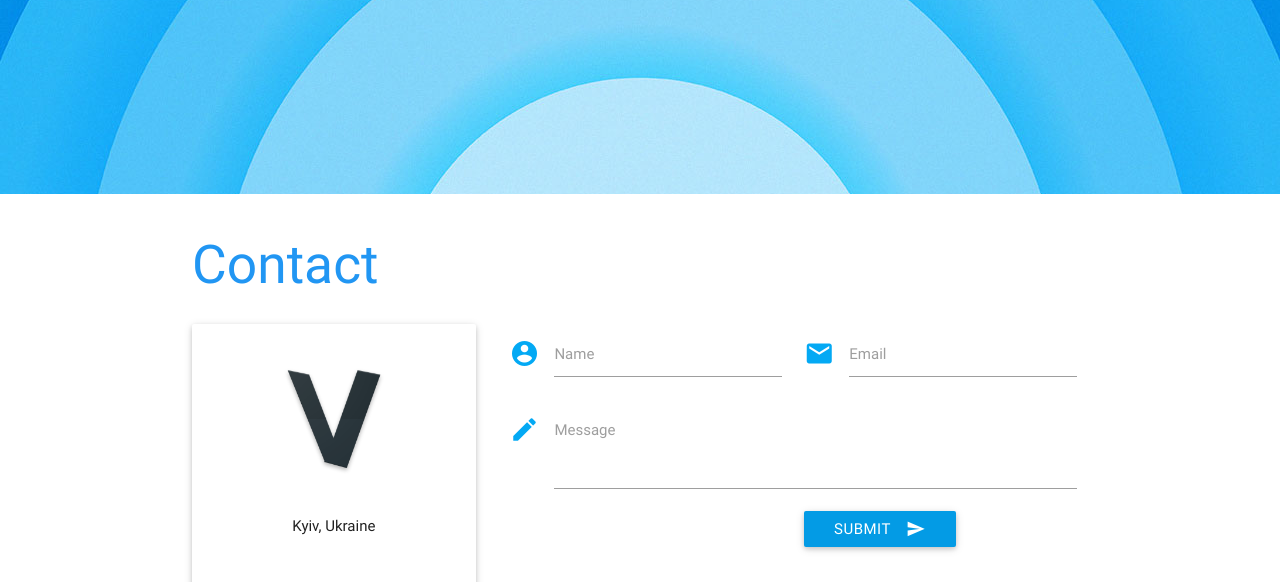
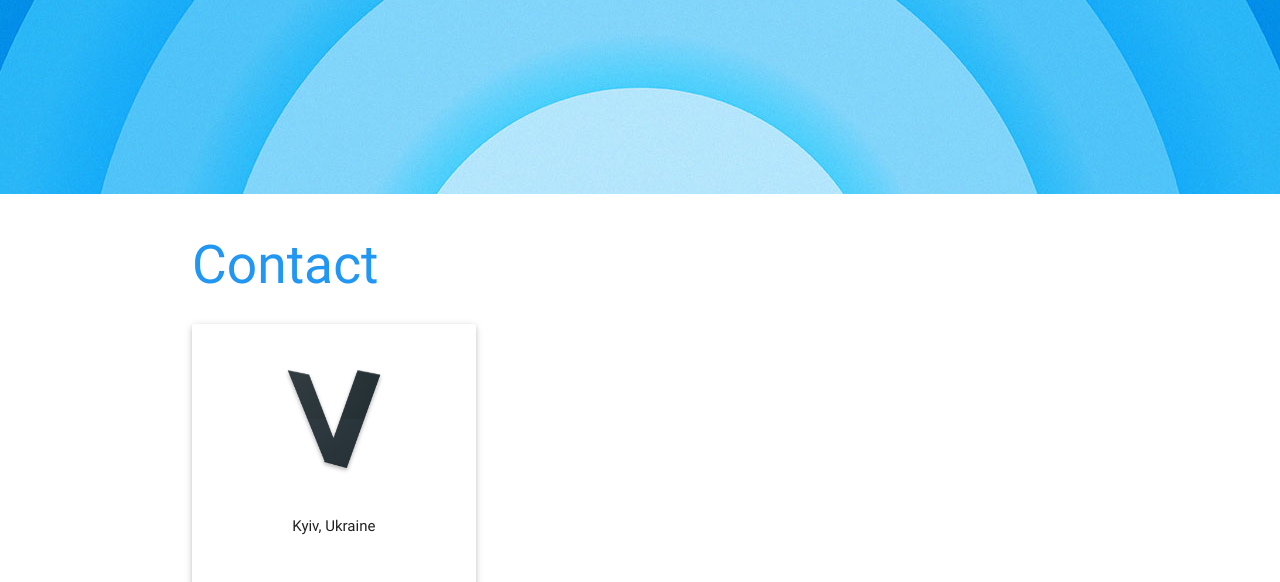
Before and after one commit to personaljesusua/personaljesusua.github.io, a plain HTML site: page index.html in a window 1280 px wide. Shown: the part 2343-2925 px from the top of the page. Drawn offline with Linux system fonts and the light colour scheme.

Commit message:
remove contact form

```diff
--- a/index.html
+++ b/index.html
@@ -238,35 +238,10 @@
 		                                <i class="fab fa-google-play"></i>
 		                            </a>
 		                        </p>
+		                        <p><strong>email:</strong></p>
+		                        <p>vladyslavpohrebniakov [at] gmail [dot] com</p>
 		                    </div>
 		                </div>
-		            </div>
-		            <div class="col s12 m8 l8">
-		                <form class="col s12" action="https://docs.google.com/forms/d/e/1FAIpQLScyb_UXWhaXxq2tInyodrwfQ4kcxZCB_SX5OvDR21TrbUdAYg/formResponse?" target="hidden_iframe" id="gform" onsubmit="submitted=true;" name="gform" enctype="text/plain">
-		                    <div class="row">
-		                        <div class="input-field col s6">
-		                            <i class="mdi-action-account-circle prefix light-blue-text darken-1"></i>
-		                            <input id="entry.749899925" name="entry.749899925" type="text" class="validate text-darken-4" required>
-		                            <label for="entry.749899925" class="text-darken-4">Name</label>
-		                        </div>
-		                        <div class="input-field col s6">
-		                            <i class="mdi-communication-email prefix light-blue-text darken-1"></i>
-		                            <input id="entry.1039834390" name="entry.1039834390" type="email" class="validate text-darken-4" required>
-		                            <label for="entry.1039834390" class="text-darken-4">Email</label>
-		                        </div>
-		                        <div class="input-field col s12">
-		                            <i class="mdi-editor-mode-edit prefix light-blue-text darken-1"></i>
-		                            <textarea id="entry.2012614701" type="text" name="entry.2012614701" class="materialize-textarea text-darken-4" required></textarea>
-		                            <label for="entry.2012614701" class="text-darken-4">Message</label>
-		                        </div>
-		                        <div class="col offset-s6 s4">
-		                            <button class="btn waves-effect waves-light light-blue darken-1" type="submit">Submit
-		                                <i class="mdi-content-send right text-darken-4"></i>
-		                            </button>
-		                        </div>
-		                    </div>
-		                </form>
-		                <iframe name="hidden_iframe" id="hidden_iframe" style="display:none;" onload="if(submitted) {}"></iframe>
 		            </div>
 		        </div>
 		    </div>
```
